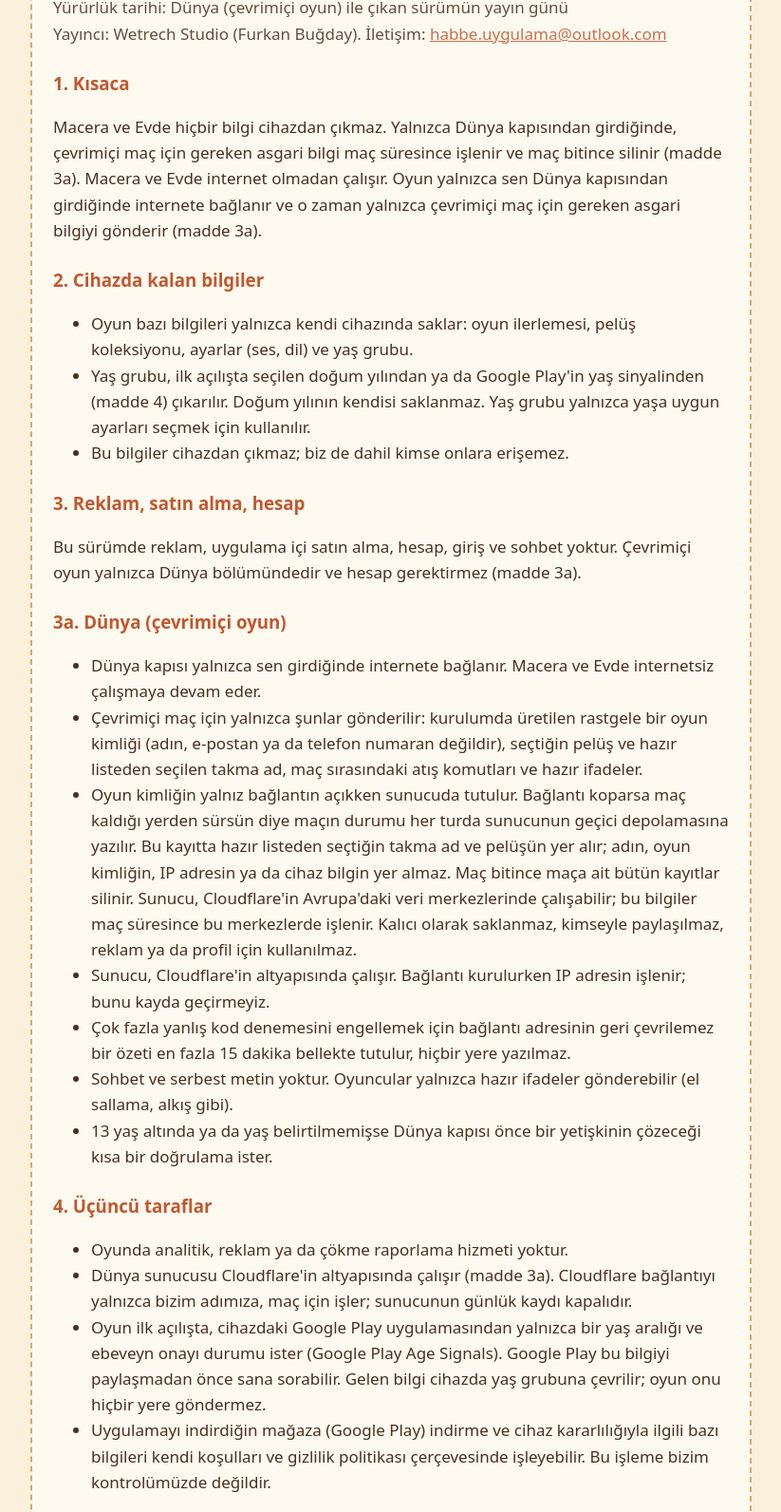
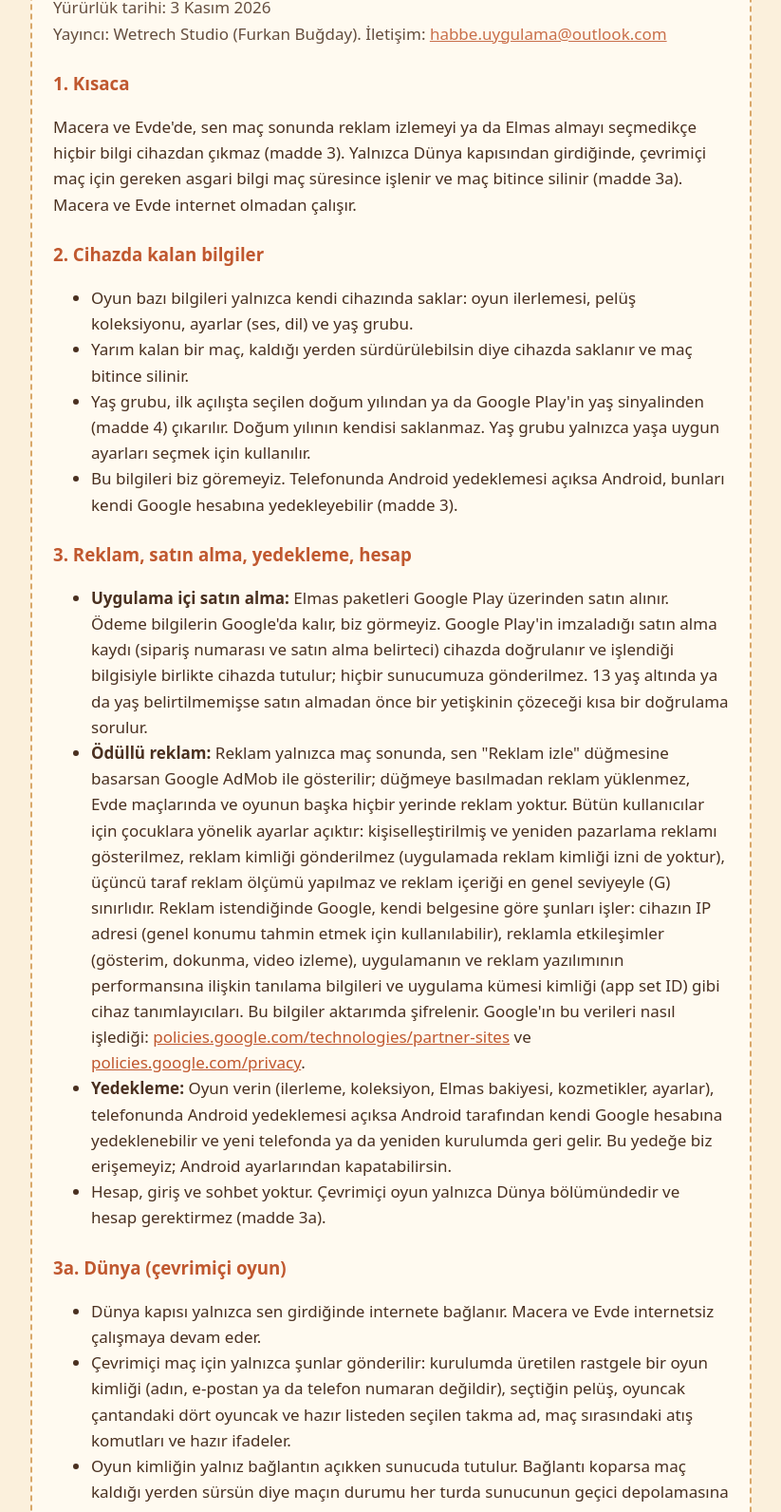
Before and after one commit to Wetrech/pofuduklar-gizlilik, a plain HTML site: page index.html in a window 1280 px wide. Shown: the part 144-1736 px from the top of the page at 95% size, without its empty margins (228-1051 px from the left). Drawn offline with Linux system fonts and the light colour scheme.

Commit message:
Pofuduklar privacy policy (Turkish, English)

```diff
--- a/index.html
+++ b/index.html
@@ -22,26 +22,32 @@
 <nav><a href="en.html" hreflang="en">English</a></nav>
 <div class="card">
 <h1>Pofuduklar Gizlilik Politikası</h1>
-<p class="meta">Yürürlük tarihi: Dünya (çevrimiçi oyun) ile çıkan sürümün yayın günü<br>Yayıncı: Wetrech Studio (Furkan Buğday). İletişim: <a href="mailto:habbe.uygulama@outlook.com">habbe.uygulama@outlook.com</a></p>
+<p class="meta">Yürürlük tarihi: 3 Kasım 2026<br>Yayıncı: Wetrech Studio (Furkan Buğday). İletişim: <a href="mailto:habbe.uygulama@outlook.com">habbe.uygulama@outlook.com</a></p>
 
 <h2>1. Kısaca</h2>
-<p>Macera ve Evde hiçbir bilgi cihazdan çıkmaz. Yalnızca Dünya kapısından girdiğinde, çevrimiçi maç için gereken asgari bilgi maç süresince işlenir ve maç bitince silinir (madde 3a). Macera ve Evde internet olmadan çalışır. Oyun yalnızca sen Dünya kapısından girdiğinde internete bağlanır ve o zaman yalnızca çevrimiçi maç için gereken asgari bilgiyi gönderir (madde 3a).</p>
+<p>Macera ve Evde'de, sen maç sonunda reklam izlemeyi ya da Elmas almayı seçmedikçe hiçbir bilgi cihazdan çıkmaz (madde 3). Yalnızca Dünya kapısından girdiğinde, çevrimiçi maç için gereken asgari bilgi maç süresince işlenir ve maç bitince silinir (madde 3a). Macera ve Evde internet olmadan çalışır.</p>
 
 <h2>2. Cihazda kalan bilgiler</h2>
 <ul>
 <li>Oyun bazı bilgileri yalnızca kendi cihazında saklar: oyun ilerlemesi, pelüş koleksiyonu, ayarlar (ses, dil) ve yaş grubu.</li>
+<li>Yarım kalan bir maç, kaldığı yerden sürdürülebilsin diye cihazda saklanır ve maç bitince silinir.</li>
 <li>Yaş grubu, ilk açılışta seçilen doğum yılından ya da Google Play'in yaş sinyalinden (madde 4) çıkarılır. Doğum yılının kendisi saklanmaz. Yaş grubu yalnızca yaşa uygun ayarları seçmek için kullanılır.</li>
-<li>Bu bilgiler cihazdan çıkmaz; biz de dahil kimse onlara erişemez.</li>
+<li>Bu bilgileri biz göremeyiz. Telefonunda Android yedeklemesi açıksa Android, bunları kendi Google hesabına yedekleyebilir (madde 3).</li>
 </ul>
 
-<h2>3. Reklam, satın alma, hesap</h2>
-<p>Bu sürümde reklam, uygulama içi satın alma, hesap, giriş ve sohbet yoktur. Çevrimiçi oyun yalnızca Dünya bölümündedir ve hesap gerektirmez (madde 3a).</p>
+<h2>3. Reklam, satın alma, yedekleme, hesap</h2>
+<ul>
+<li><b>Uygulama içi satın alma:</b> Elmas paketleri Google Play üzerinden satın alınır. Ödeme bilgilerin Google'da kalır, biz görmeyiz. Google Play'in imzaladığı satın alma kaydı (sipariş numarası ve satın alma belirteci) cihazda doğrulanır ve işlendiği bilgisiyle birlikte cihazda tutulur; hiçbir sunucumuza gönderilmez. 13 yaş altında ya da yaş belirtilmemişse satın almadan önce bir yetişkinin çözeceği kısa bir doğrulama sorulur.</li>
+<li><b>Ödüllü reklam:</b> Reklam yalnızca maç sonunda, sen "Reklam izle" düğmesine basarsan Google AdMob ile gösterilir; düğmeye basılmadan reklam yüklenmez, Evde maçlarında ve oyunun başka hiçbir yerinde reklam yoktur. Bütün kullanıcılar için çocuklara yönelik ayarlar açıktır: kişiselleştirilmiş ve yeniden pazarlama reklamı gösterilmez, reklam kimliği gönderilmez (uygulamada reklam kimliği izni de yoktur), üçüncü taraf reklam ölçümü yapılmaz ve reklam içeriği en genel seviyeyle (G) sınırlıdır. Reklam istendiğinde Google, kendi belgesine göre şunları işler: cihazın IP adresi (genel konumu tahmin etmek için kullanılabilir), reklamla etkileşimler (gösterim, dokunma, video izleme), uygulamanın ve reklam yazılımının performansına ilişkin tanılama bilgileri ve uygulama kümesi kimliği (app set ID) gibi cihaz tanımlayıcıları. Bu bilgiler aktarımda şifrelenir. Google'ın bu verileri nasıl işlediği: <a href="https://policies.google.com/technologies/partner-sites">policies.google.com/technologies/partner-sites</a> ve <a href="https://policies.google.com/privacy">policies.google.com/privacy</a>.</li>
+<li><b>Yedekleme:</b> Oyun verin (ilerleme, koleksiyon, Elmas bakiyesi, kozmetikler, ayarlar), telefonunda Android yedeklemesi açıksa Android tarafından kendi Google hesabına yedeklenebilir ve yeni telefonda ya da yeniden kurulumda geri gelir. Bu yedeğe biz erişemeyiz; Android ayarlarından kapatabilirsin.</li>
+<li>Hesap, giriş ve sohbet yoktur. Çevrimiçi oyun yalnızca Dünya bölümündedir ve hesap gerektirmez (madde 3a).</li>
+</ul>
 
 <h2>3a. Dünya (çevrimiçi oyun)</h2>
 <ul>
 <li>Dünya kapısı yalnızca sen girdiğinde internete bağlanır. Macera ve Evde internetsiz çalışmaya devam eder.</li>
-<li>Çevrimiçi maç için yalnızca şunlar gönderilir: kurulumda üretilen rastgele bir oyun kimliği (adın, e-postan ya da telefon numaran değildir), seçtiğin pelüş ve hazır listeden seçilen takma ad, maç sırasındaki atış komutları ve hazır ifadeler.</li>
-<li>Oyun kimliğin yalnız bağlantın açıkken sunucuda tutulur. Bağlantı koparsa maç kaldığı yerden sürsün diye maçın durumu her turda sunucunun geçici depolamasına yazılır. Bu kayıtta hazır listeden seçtiğin takma ad ve pelüşün yer alır; adın, oyun kimliğin, IP adresin ya da cihaz bilgin yer almaz. Maç bitince maça ait bütün kayıtlar silinir. Sunucu, Cloudflare'in Avrupa'daki veri merkezlerinde çalışabilir; bu bilgiler maç süresince bu merkezlerde işlenir. Kalıcı olarak saklanmaz, kimseyle paylaşılmaz, reklam ya da profil için kullanılmaz.</li>
+<li>Çevrimiçi maç için yalnızca şunlar gönderilir: kurulumda üretilen rastgele bir oyun kimliği (adın, e-postan ya da telefon numaran değildir), seçtiğin pelüş, oyuncak çantandaki dört oyuncak ve hazır listeden seçilen takma ad, maç sırasındaki atış komutları ve hazır ifadeler.</li>
+<li>Oyun kimliğin yalnız bağlantın açıkken sunucuda tutulur. Bağlantı koparsa maç kaldığı yerden sürsün diye maçın durumu her turda sunucunun geçici depolamasına yazılır. Bu kayıtta hazır listeden seçtiğin takma ad, pelüşün ve çantandaki oyuncaklar, odada hangi oyuncak ve haritaların açık olduğu (odayı kuranın oyunda açtıkları) yer alır; adın, oyun kimliğin, IP adresin ya da cihaz bilgin yer almaz. Maç bitince maça ait bütün kayıtlar silinir. Sunucu, Cloudflare'in Avrupa'daki veri merkezlerinde çalışabilir; bu bilgiler maç süresince bu merkezlerde işlenir. Kalıcı olarak saklanmaz, kimseyle paylaşılmaz, reklam ya da profil için kullanılmaz.</li>
 <li>Sunucu, Cloudflare'in altyapısında çalışır. Bağlantı kurulurken IP adresin işlenir; bunu kayda geçirmeyiz.</li>
 <li>Çok fazla yanlış kod denemesini engellemek için bağlantı adresinin geri çevrilemez bir özeti en fazla 15 dakika bellekte tutulur, hiçbir yere yazılmaz.</li>
 <li>Sohbet ve serbest metin yoktur. Oyuncular yalnızca hazır ifadeler gönderebilir (el sallama, alkış gibi).</li>
@@ -50,7 +56,8 @@
 
 <h2>4. Üçüncü taraflar</h2>
 <ul>
-<li>Oyunda analitik, reklam ya da çökme raporlama hizmeti yoktur.</li>
+<li>Oyunda analitik ve çökme raporlama hizmeti yoktur.</li>
+<li>Ödüllü reklam için Google AdMob, satın almalar için Google Play Faturalandırma kullanılır (madde 3). İkisi de Google'ın kendi koşulları ve gizlilik politikası çerçevesinde çalışır.</li>
 <li>Dünya sunucusu Cloudflare'in altyapısında çalışır (madde 3a). Cloudflare bağlantıyı yalnızca bizim adımıza, maç için işler; sunucunun günlük kaydı kapalıdır.</li>
 <li>Oyun ilk açılışta, cihazdaki Google Play uygulamasından yalnızca bir yaş aralığı ve ebeveyn onayı durumu ister (Google Play Age Signals). Google Play bu bilgiyi paylaşmadan önce sana sorabilir. Gelen bilgi cihazda yaş grubuna çevrilir; oyun onu hiçbir yere göndermez.</li>
 <li>Uygulamayı indirdiğin mağaza (Google Play) indirme ve cihaz kararlılığıyla ilgili bazı bilgileri kendi koşulları ve gizlilik politikası çerçevesinde işleyebilir. Bu işleme bizim kontrolümüzde değildir.</li>
@@ -60,6 +67,7 @@
 <ul>
 <li>Pofuduklar çocuklar dahil her yaştan oyuncuya uygundur.</li>
 <li>Macera ve Evde kişisel veri işlenmez. Dünya'da IP adresi, rastgele oyun kimliği ve takma ad yalnız maçı yürütmek için, maç süresince işlenir. Profil oluşturulmaz, reklam için kullanılmaz, maç bitince silinir. Dünya'ya girmeden önce, 13 yaş altında ya da yaş belirtilmemişse bir yetişkinin çözeceği kısa bir doğrulama sorulur; Google Play ebeveyn onayının reddedildiğini bildirirse Dünya kapalı kalır.</li>
+<li>Reklamlar herkes için çocuklara yönelik ayarlarla, kişiselleştirilmeden ve yalnızca istenince gösterilir (madde 3). Gerçek parayla satın almadan önce 13 yaş altında ya da yaş belirtilmemişse bir yetişkinin çözeceği doğrulama sorulur.</li>
 <li>İleride bir özellik veri işlemeyi gerektirirse, önce bu politika güncellenir ve gereken yerlerde ebeveyn onayı alınır.</li>
 </ul>
 
```
Also changed, not shown: en.html (+16 -8 lines).
